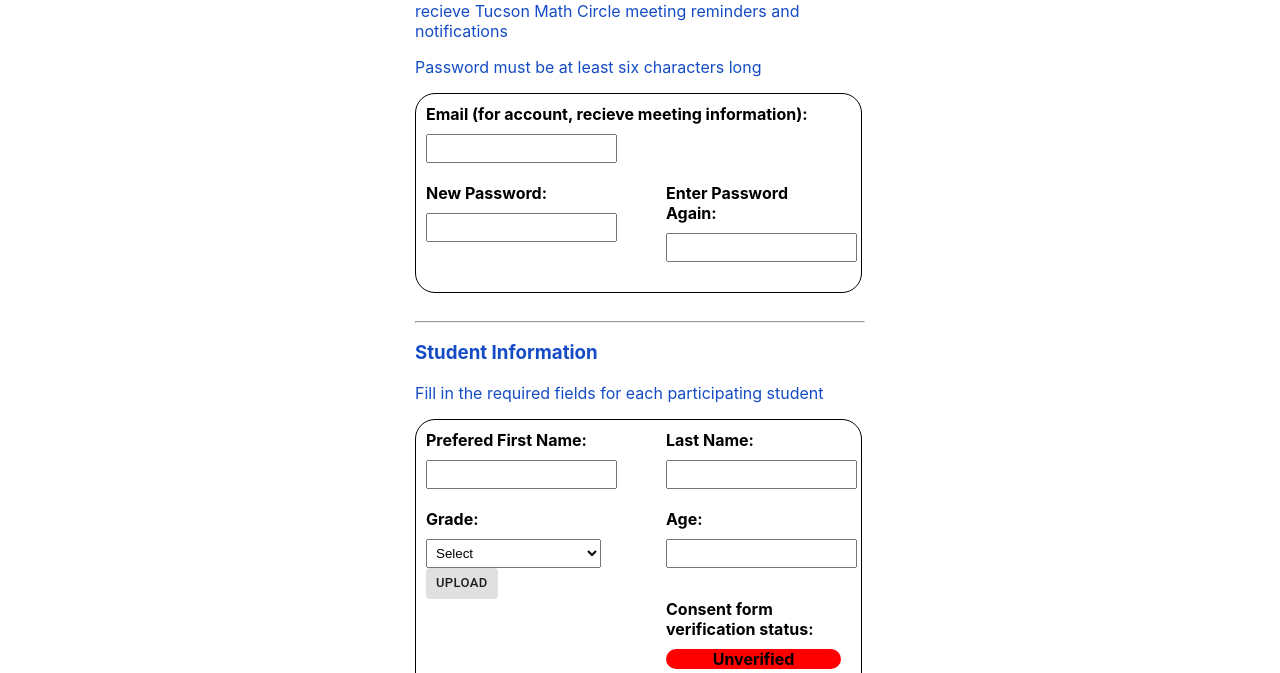
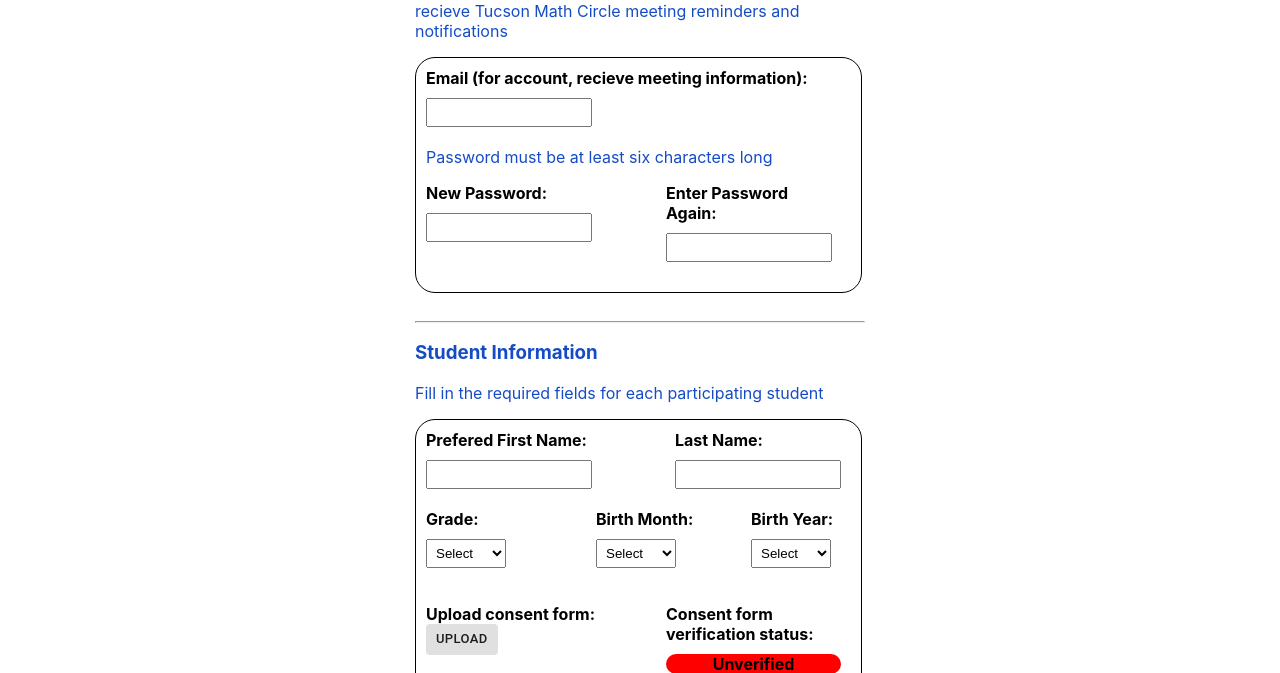
Before and after one commit to csc-536/tucson-math-circle-portal-, a React (Create React App) app in the folder frontend/: page /profile in a window 1280 px wide. Shown: the part 279-952 px from the top of the page. Built offline with nearby package versions, Linux system fonts and the light colour scheme; no server answers.

Commit message:
Drop downs for bith month and year

```diff
--- a/frontend/src/components/DeleteButton.js
+++ b/frontend/src/components/DeleteButton.js
@@ -64,8 +64,8 @@
         <DialogTitle id="form-dialog-title">Whoa, there!</DialogTitle>
         <DialogContent>
           <DialogContentText className={classes.dialogContentText}>
-            Once you delete {delObject}, there's no getting it back. <br /> Are
-            you sure you want to do this?
+            Once you delete {delObject}, there is no going back. <br /> Are you
+            sure you want to do this?
           </DialogContentText>
 
           <TextField
--- a/frontend/src/registration/accountInfo.js
+++ b/frontend/src/registration/accountInfo.js
@@ -74,13 +74,14 @@
       <label>
         Email (for account, recieve meeting information):
         <input
-          type="text"
+          type="email"
           name="email"
           onChange={handleOnChange}
           value={form["email"]}
           className="formInput"
         />
       </label>
+      <p className="regNote">Password must be at least six characters long</p>
       {passwords}
     </div>
   );
--- a/frontend/src/registration/registration.css
+++ b/frontend/src/registration/registration.css
@@ -14,12 +14,31 @@
   margin-right: 10px;
   max-width: 175px;
 }
+/*.col1 > input, .col2 > input{
+  max-width: 150px;
+}*/
+.col2 {
+  float: right;
+  margin-right: 10px;
+  max-width: 175px;
+}
+.birthInfo {
+  max-width: 100px;
+}
+.birthInfo > select {
+  max-width: 80px;
+}
 .formInput {
-  max-width: 175px;
+  max-width: 150px;
 }
 .formHeader {
   color: #154cc5;
   clear: both;
+}
+.gradeDropDown {
+  padding: 5px;
+  width: 150px;
+  margin-top: 10px;
 }
 .mailRadio {
   margin: 20px;
@@ -78,11 +97,6 @@
   margin-top: 30px;
   width: 50px;
 }
-#gradeDropDown {
-  padding: 5px;
-  width: 175px;
-  margin-top: 10px;
-}
 #addStudent,
 #addGuardian,
 #remStudent,
@@ -120,12 +134,28 @@
   border-radius: 20px;
   width: 425px;
 }
-select {
-  margin-top: 10px;
-  padding-right: 100px;
-  padding-bottom: 10px;
+#fileUpload {
+  float: left;
+  margin-top: 20px;
 }
-
+#grade {
+  float: left;
+}
+#month {
+  float: right;
+  margin-right: 55px;
+}
+#year {
+  float: right;
+}
+#studentNumInfo {
+  clear: both;
+  max-width: 450px;
+  height: 75px;
+}
+#verification {
+  margin-top: 20px;
+}
 .consent-form {
   display: flex;
   justify-content: space-between;
--- a/frontend/src/registration/registration.js
+++ b/frontend/src/registration/registration.js
@@ -49,7 +49,8 @@
     first_name: "",
     last_name: "",
     grade: "",
-    age: "",
+    birth_month: undefined,
+    birth_Year: undefined,
     consent_form_object_name: null,
     verification_status: false,
   };
@@ -150,7 +151,7 @@
    * Removes the newest student from the list of students 'studentList'.
    */
   const handleRemStudent = (e, i) => {
-    if (form.students.length > 0) {
+    if (form.students.length > 1) {
       const students = clone(form.students);
       students.splice(i, 1);
       setForm({ ...form, students });
@@ -170,7 +171,7 @@
    * Removes the newest guardian from the list of guardians 'guardianList'.
    */
   const handleRemGuardian = (e, i) => {
-    if (form.guardians.length > 0) {
+    if (form.guardians.length > 1) {
       const guardians = clone(form.guardians);
       guardians.splice(i, 1);
       setForm({ ...form, guardians });
@@ -224,6 +225,7 @@
   ) => {
     errStr = "";
     var mailformat = /^[a-zA-Z0-9.!#$%&'*+/=?^_`{|}~-]+@[a-zA-Z0-9-]+(?:\.[a-zA-Z0-9-]+)*$/;
+    var birthFormat = /^([1-9]|1[0-2])\/[0-9]+$/;
     if (!email.match(mailformat)) {
       errStr += "Account email required\n";
     }
@@ -255,10 +257,13 @@
       if (student.last_name === "") {
         errStr += "Student " + (i + 1) + ": Last name required\n";
       }
-      if (student.age === "" || isNaN(student.age)) {
-        errStr += "Student " + (i + 1) + ": Age required\n";
+      console.log(student.age.toString());
+      if (student.age === "" || !student.age.toString().match(birthFormat)) {
+        errStr +=
+          "Student " +
+          (i + 1) +
+          ": Birth date required in format 'month/year'\n";
       }
-      console.log(student.grade);
       if (student.grade === "select" || student.grade === "") {
         errStr += "Student " + (i + 1) + ": Grade required\n";
       }
@@ -476,7 +481,6 @@
         with this account and will be used to recieve Tucson Math Circle meeting
         reminders and notifications
       </p>
-      <p className="regNote">Password must be at least six characters long</p>
       <AccInfo update={update} handleOnChange={handleOnChange} form={form} />
       {isUpdate}
       <hr />
--- a/frontend/src/registration/studentInfo.js
+++ b/frontend/src/registration/studentInfo.js
@@ -12,7 +12,7 @@
 
 const useStyles = makeStyles((theme) => ({
   button: {
-    marginTop: "10px",
+    marginTop: "40px",
     marginLeft: "115px",
     width: "200px",
     fontSize: "12pt",
@@ -27,7 +27,8 @@
     first_name,
     last_name,
     grade,
-    age,
+    birth_month,
+    birth_year,
     verification_status,
     consent_form_object_name,
   },
@@ -75,13 +76,16 @@
     }
 
     consentMaterial_1 = (
+      <div id="fileUpload">
+        <b>Upload consent form:</b>
         <S3UploadInput
           callback={handleAddConsentForm}
           uploadedFileName={uploadedFileName}
         />
+      </div>
     );
     consentMaterial_2 = (
-      <label className="col2">
+      <label className="col2" id="verification">
         Consent form verification status:
         <div style={verifStyle} id="consentStatus">
           {statusText}
@@ -89,6 +93,34 @@
       </label>
     );
   }
+
+  const currYear = new Date().getFullYear();
+
+  console.log(currYear);
+
+  const yearOptions = [];
+
+  const generateYears = () => {
+    yearOptions.push(<option value={0}>Select</option>);
+    for (let i = 0; i < 100; i++) {
+      const year = currYear - i;
+      console.log(year);
+      yearOptions.push(<option value={year}>{year}</option>);
+    }
+  };
+
+  generateYears();
+
+  let birthYearOptions = (
+    <select
+      className="gradeDropDown"
+      name="birth_year"
+      value={birth_year}
+      onChange={handleOnChange}
+    >
+      {yearOptions}
+    </select>
+  );
 
   /*
    * Return a div for inputting first and last name, grade and age.
@@ -115,10 +147,11 @@
           className="formInput"
         />
       </label>
-      <label className="col1">
+      <div id="studentNumInfo">
+        <label className="birthInfo" id="grade">
           Grade:
           <select
-          id="gradeDropDown"
+            className="gradeDropDown"
             name="grade"
             value={grade}
             onChange={handleOnChange}
@@ -140,16 +173,34 @@
             <option value="12">12</option>
           </select>
         </label>
-      <label className="col2">
-        Age:
-        <input
-          type="text"
-          name="age"
-          value={age}
+        <label className="birthInfo" id="year">
+          Birth Year:
+          {birthYearOptions}
+        </label>
+        <label className="birthInfo" id="month">
+          Birth Month:
+          <select
+            className="gradeDropDown"
+            name="birth_month"
+            value={birth_month}
             onChange={handleOnChange}
-          className="formInput"
-        />
+          >
+            <option value="select">Select</option>
+            <option value={1}>1</option>
+            <option value={2}>2</option>
+            <option value={3}>3</option>
+            <option value={4}>4</option>
+            <option value={5}>5</option>
+            <option value={6}>6</option>
+            <option value={7}>7</option>
+            <option value={8}>8</option>
+            <option value={9}>9</option>
+            <option value={10}>10</option>
+            <option value={11}>11</option>
+            <option value={12}>12</option>
+          </select>
         </label>
+      </div>
       {consentMaterial_1}
       {consentMaterial_2}
       <DeleteButton
```
Lines whose indentation alone changed are shown as unchanged.
